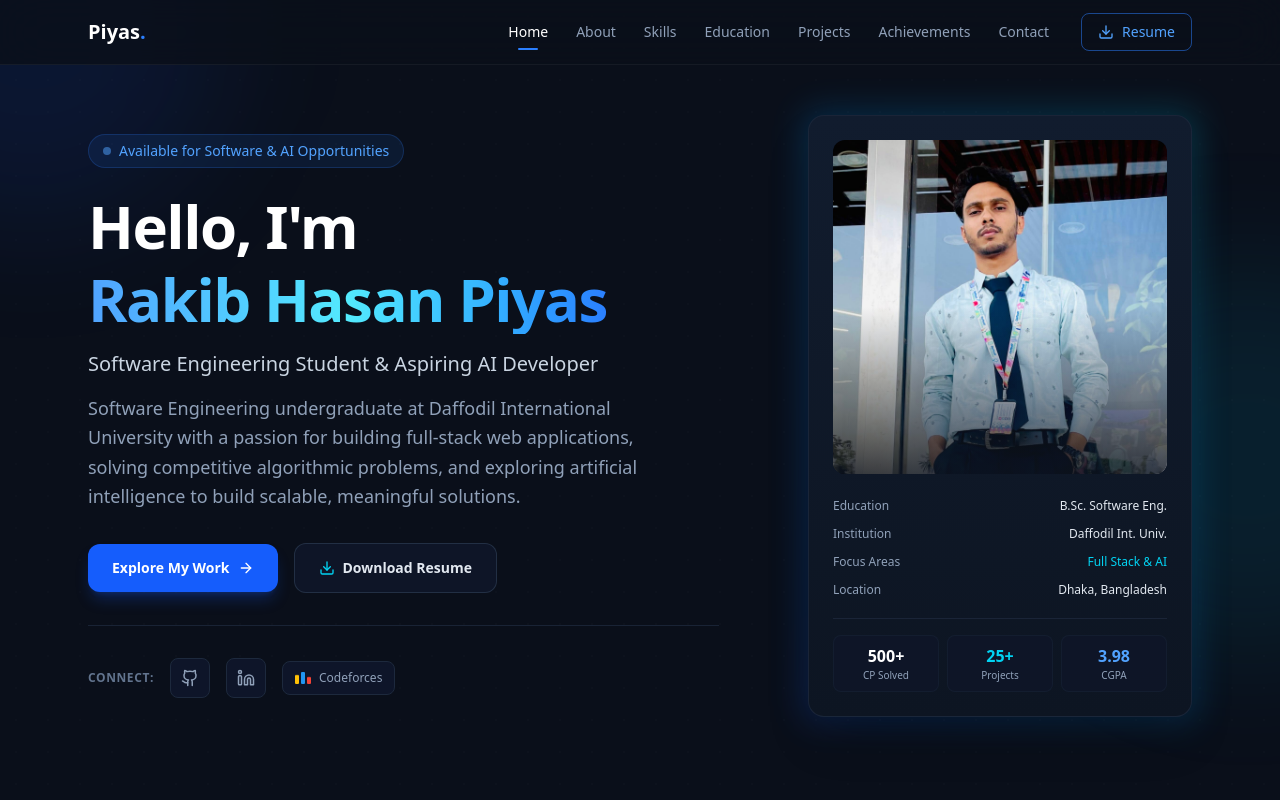
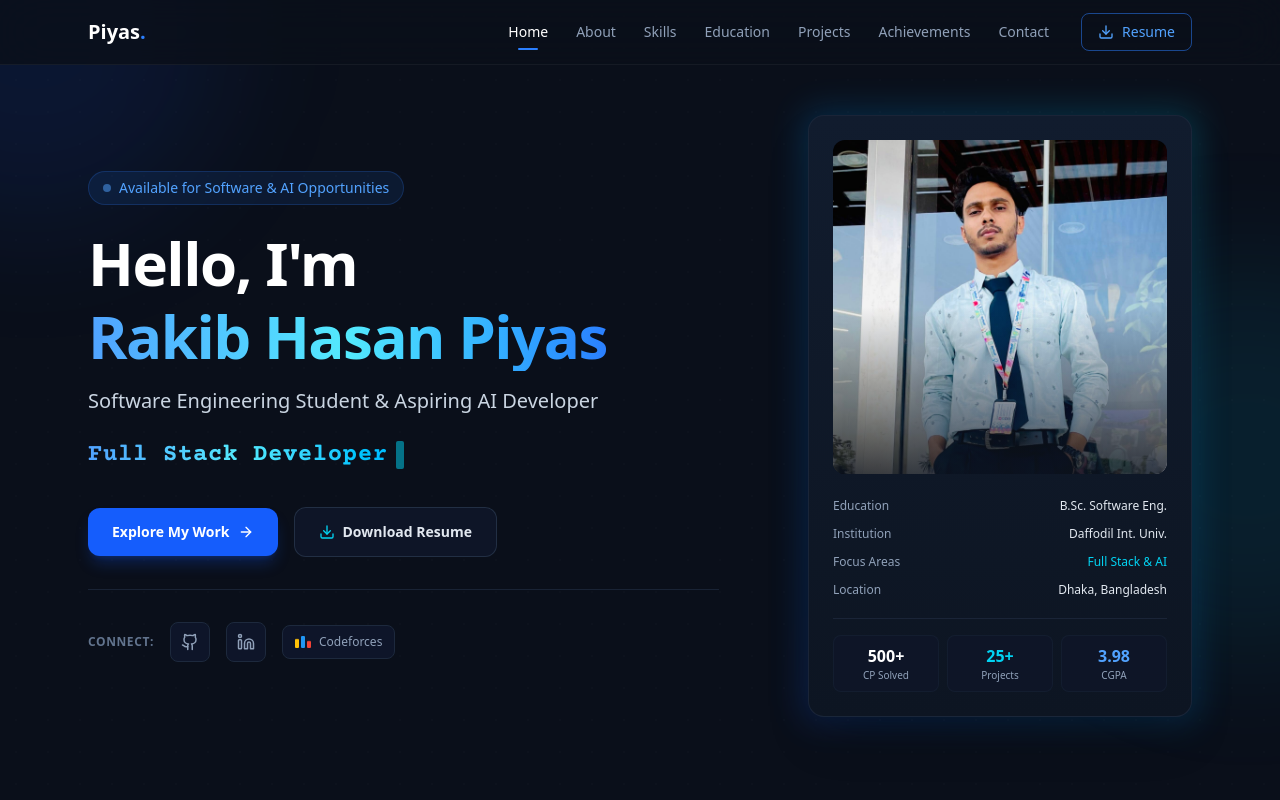
Before and after one commit to rhpiyas/portfolio-2, a Next.js app: page / in a window 1280 px wide. Shown: the top 800 px of the page. Built offline with nearby package versions, Linux system fonts and the light colour scheme.

Commit message:
Fixed skill typing front and size

```diff
--- a/src/app/globals.css
+++ b/src/app/globals.css
@@ -1,4 +1,9 @@
+@import url("https://fonts.googleapis.com/css2?family=Courier+Prime:ital,wght@0,400;0,700;1,400;1,700&display=swap");
 @import "tailwindcss";
+
+.font-typewriter {
+  font-family: "Courier Prime", "Courier New", Courier, "Lucida Console", Monaco, monospace;
+}
 
 :root {
   --background: #0a0f1a;
--- a/src/components/sections/Hero.tsx
+++ b/src/components/sections/Hero.tsx
@@ -1,5 +1,6 @@
 "use client";
 
+import { useState, useEffect, useMemo } from "react";
 import { motion } from "framer-motion";
 import { ArrowRight, Download } from "lucide-react";
 import Image from "next/image";
@@ -8,6 +9,49 @@ import { smoothScrollTo } from "@/lib/hooks";
 import { GithubIcon, LinkedinIcon } from "@/components/ui/Icons";
 
 export default function Hero() {
+  const skills = useMemo(
+    () => [
+      "Competitive Problem Solver",
+      "Full Stack Developer",
+      "Deep Researcher",
+      "Open Source Enthusiast",
+      "AI/ML Enthusiast",
+    ],
+    []
+  );
+
+  const [skillIndex, setSkillIndex] = useState(0);
+  const [displayText, setDisplayText] = useState("");
+  const [isDeleting, setIsDeleting] = useState(false);
+
+  useEffect(() => {
+    const fullText = skills[skillIndex];
+    let timeout: NodeJS.Timeout;
+
+    if (!isDeleting) {
+      if (displayText.length < fullText.length) {
+        timeout = setTimeout(() => {
+          setDisplayText(fullText.slice(0, displayText.length + 1));
+        }, 85);
+      } else {
+        timeout = setTimeout(() => {
+          setIsDeleting(true);
+        }, 1800);
+      }
+    } else {
+      if (displayText.length > 0) {
+        timeout = setTimeout(() => {
+          setDisplayText(fullText.slice(0, displayText.length - 1));
+        }, 40);
+      } else {
+        setIsDeleting(false);
+        setSkillIndex((prev) => (prev + 1) % skills.length);
+      }
+    }
+
+    return () => clearTimeout(timeout);
+  }, [displayText, isDeleting, skillIndex, skills]);
+
   return (
     <section
       id="hero"
@@ -65,18 +109,18 @@ export default function Hero() {
               {profile.title}
             </motion.p>
 
-            {/* Introduction paragraph */}
-            <motion.p
+            {/* Animated Typing Skills */}
+            <motion.div
               initial={{ opacity: 0, y: 20 }}
               animate={{ opacity: 1, y: 0 }}
               transition={{ duration: 0.6, delay: 0.3 }}
-              className="text-slate-400 text-base sm:text-lg leading-relaxed mt-4 max-w-xl"
+              className="mt-5 flex items-center min-h-[40px]"
             >
-              Software Engineering undergraduate at Daffodil International
-              University with a passion for building full-stack web applications,
-              solving competitive algorithmic problems, and exploring artificial
-              intelligence to build scalable, meaningful solutions.
-            </motion.p>
+              <span className="font-typewriter text-lg sm:text-xl md:text-2xl font-semibold tracking-wide text-transparent bg-clip-text bg-gradient-to-r from-blue-400 via-cyan-300 to-sky-400">
+                {displayText}
+              </span>
+              <span className="inline-block w-2 h-6 sm:h-7 bg-cyan-400 animate-pulse ml-2 rounded-xs" />
+            </motion.div>
 
             {/* CTAs */}
             <motion.div
```
